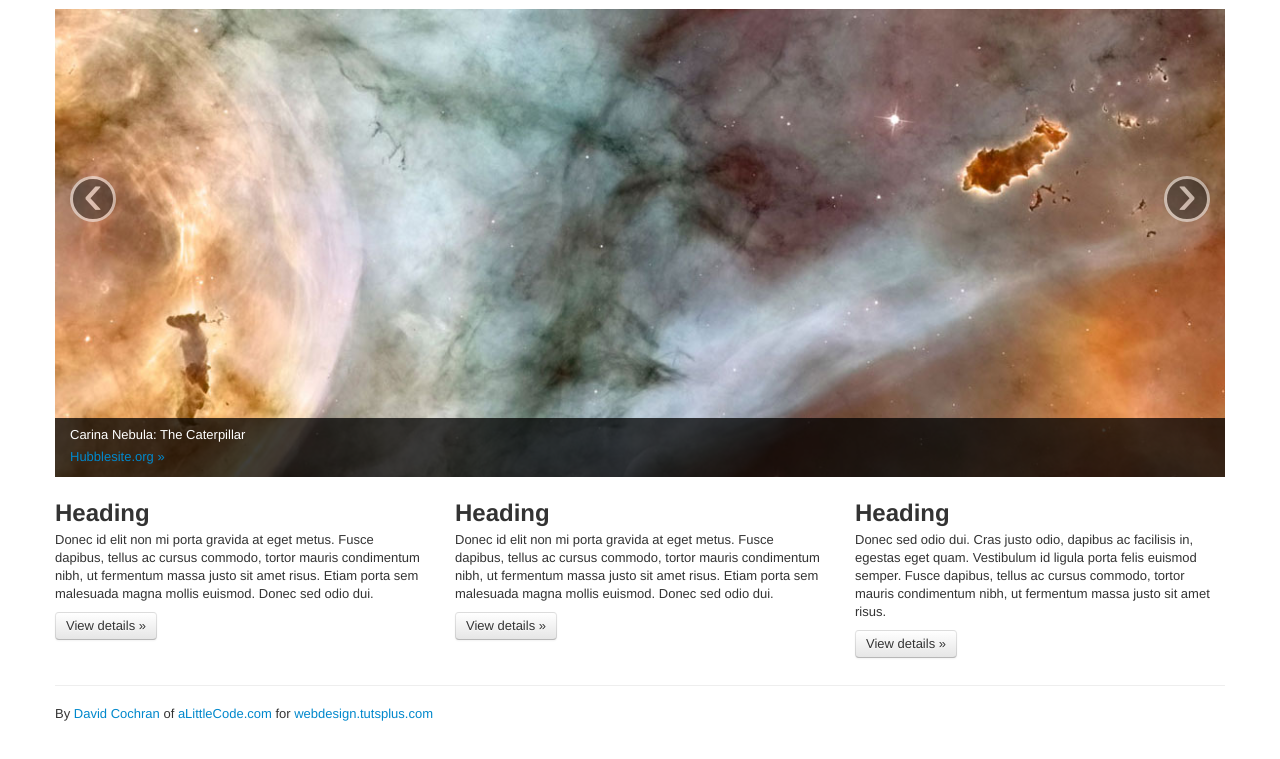
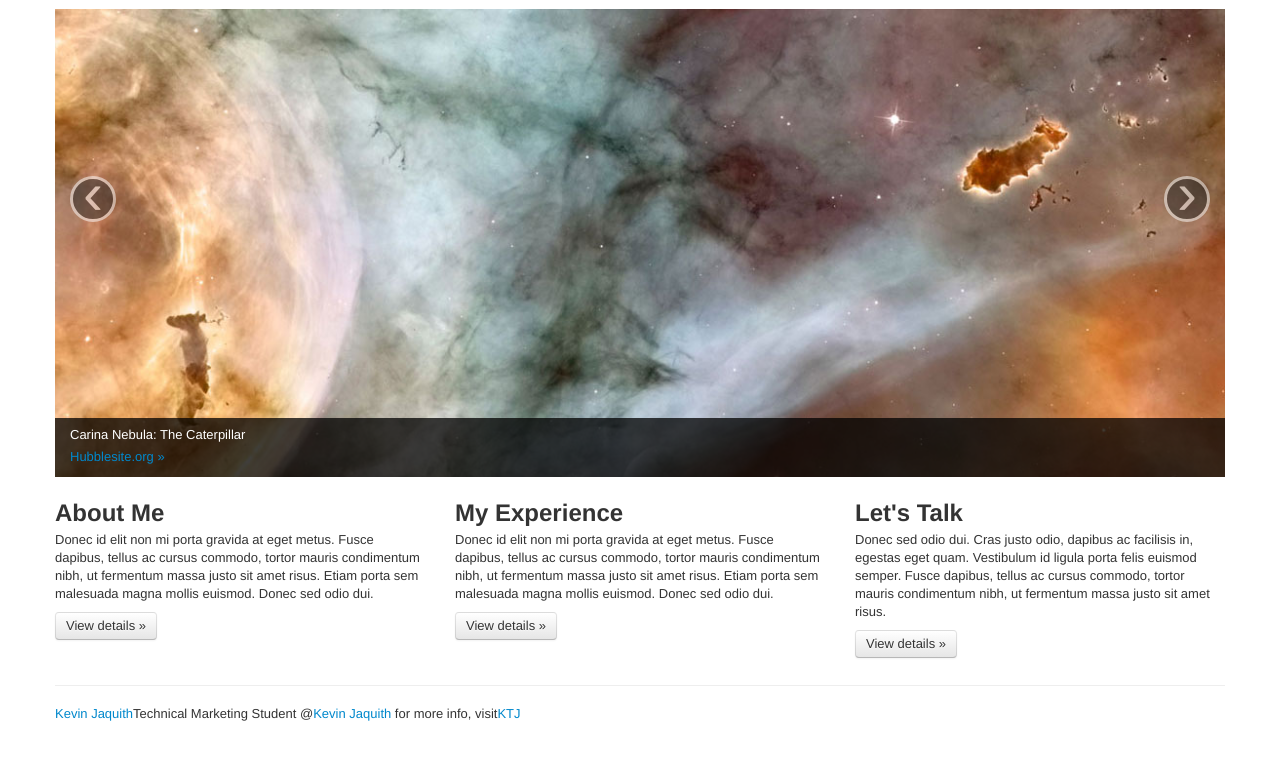
Before and after one commit to kevinjaquith/kevinjaquith.github.io, a plain HTML site: page index.html in a window 1280 px wide. Shown: the part 51-810 px from the top of the page. Drawn offline with nearby package versions, Linux system fonts and the light colour scheme.

Commit message:
Added revisions

```diff
--- a/index.html
+++ b/index.html
@@ -118,17 +118,17 @@
       <!-- Example row of columns -->
       <div class="row">
         <div class="span4">
-          <h2>Heading</h2>
+          <h2>About Me</h2>
            <p>Donec id elit non mi porta gravida at eget metus. Fusce dapibus, tellus ac cursus commodo, tortor mauris condimentum nibh, ut fermentum massa justo sit amet risus. Etiam porta sem malesuada magna mollis euismod. Donec sed odio dui. </p>
           <p><a class="btn" href="#">View details &raquo;</a></p>
         </div>
         <div class="span4">
-          <h2>Heading</h2>
+          <h2>My Experience</h2>
            <p>Donec id elit non mi porta gravida at eget metus. Fusce dapibus, tellus ac cursus commodo, tortor mauris condimentum nibh, ut fermentum massa justo sit amet risus. Etiam porta sem malesuada magna mollis euismod. Donec sed odio dui. </p>
           <p><a class="btn" href="#">View details &raquo;</a></p>
        </div>
         <div class="span4">
-          <h2>Heading</h2>
+          <h2>Let's Talk</h2>
           <p>Donec sed odio dui. Cras justo odio, dapibus ac facilisis in, egestas eget quam. Vestibulum id ligula porta felis euismod semper. Fusce dapibus, tellus ac cursus commodo, tortor mauris condimentum nibh, ut fermentum massa justo sit amet risus.</p>
           <p><a class="btn" href="#">View details &raquo;</a></p>
         </div>
@@ -137,7 +137,7 @@
       <hr>
 
       <footer>
-        <p>By <a href="http://twitter.com/davidcochran">David Cochran</a> of <a href="http://alittlecode.com/">aLittleCode.com</a> for <a href="http://webdesign.tutsplus.com/">webdesign.tutsplus.com</a></p>
+        <p><a href="http://twitter.com/kevinjaquith">Kevin Jaquith</a>Technical Marketing Student @<a href="http://startupinstitute.com/">Kevin Jaquith</a> for more info, visit<a href="http://kevinthomasjaquith.com/">KTJ</a></p>
       </footer>
 
     </div> <!-- /container -->
```
